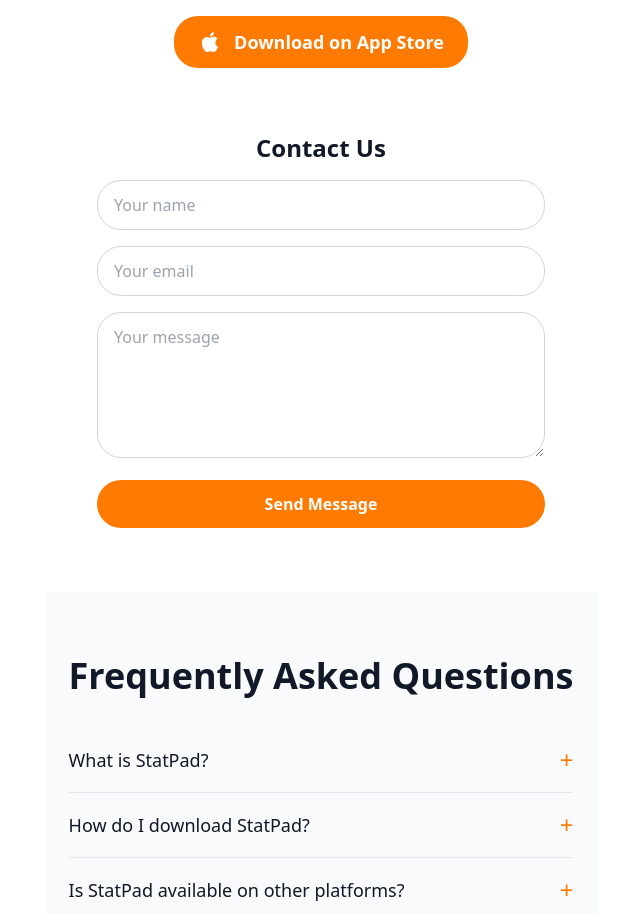
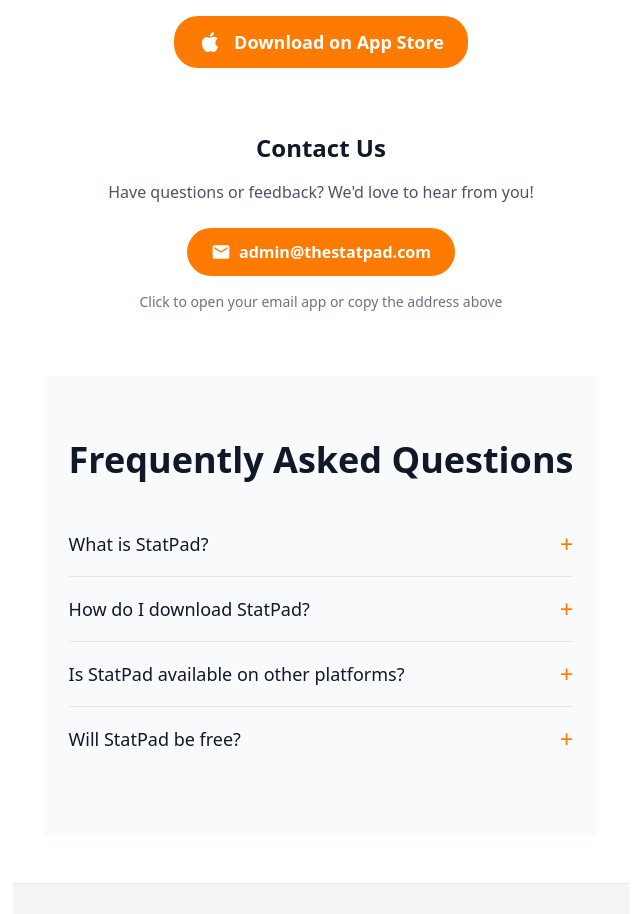
Before and after one commit to msetji/StatPad-Web, a Next.js app: page / in a window 1280 px wide. Shown: the part 2540-3454 px from the top of the page, without its empty margins (319-959 px from the left). Built offline with nearby package versions, Linux system fonts and the light colour scheme; no server answers.

Commit message:
email fix

```diff
--- a/app/actions/submitContact.ts
+++ /dev/null
@@ -1,12 +0,0 @@
-'use server';
-
-import { addContactMessage } from '@/app/api/_utils/store';
-import { sendContactNotification } from '@/app/api/_utils/email';
-
-export default async function submitContact(formData: FormData) {
-  const name = (formData.get('name') || '').toString();
-  const email = (formData.get('email') || '').toString();
-  const message = (formData.get('message') || '').toString();
-  await addContactMessage({ name, email, message });
-  await sendContactNotification(name, email, message);
-}
--- a/app/api/_utils/email.ts
+++ b/app/api/_utils/email.ts
@@ -7,23 +7,55 @@
 async function sendEmail(options: EmailOptions) {
   const apiKey = process.env.RESEND_API_KEY;
   if (!apiKey) {
-    console.log('email mock:', options);
+    console.log('No Resend API key found, email mock:', options);
     return;
   }
+
+  console.log('Sending email via Resend:', {
+    to: options.to,
+    subject: options.subject,
+    from: 'StatPad <admin@updates.thestatpad.com>'
+  });
+
   try {
-    await fetch('https://api.resend.com/v1/emails', {
+    const requestBody = {
+      from: 'StatPad <onboarding@resend.dev>',
+      to: options.to,
+      subject: options.subject,
+      html: options.html,
+    };
+
+    console.log('Resend API request details:', {
+      url: 'https://api.resend.com/v1/emails',
+      method: 'POST',
+      headers: {
+        'Content-Type': 'application/json',
+        Authorization: `Bearer ${apiKey.substring(0, 8)}...`
+      },
+      body: requestBody
+    });
+
+    const response = await fetch('https://api.resend.com/v1/emails', {
       method: 'POST',
       headers: {
         'Content-Type': 'application/json',
         Authorization: `Bearer ${apiKey}`,
       },
-      body: JSON.stringify({
-        from: 'StatPad <admin@thestatpad.com>',
-        to: options.to,
-        subject: options.subject,
-        html: options.html,
-      }),
+      body: JSON.stringify(requestBody),
     });
+
+    const result = await response.json();
+
+    if (!response.ok) {
+      console.error('Resend API error details:', {
+        status: response.status,
+        statusText: response.statusText,
+        headers: Object.fromEntries(response.headers.entries()),
+        body: result
+      });
+    } else {
+      console.log('Email sent successfully:', result);
+    }
   } catch (error) {
     console.error('Resend email error:', error);
   }
--- a/app/page.tsx
+++ b/app/page.tsx
@@ -4,7 +4,7 @@
 import ScreenshotCarousel from '@/components/ScreenshotCarousel';
 import StatsStrip from '@/components/StatsStrip';
 import AppStoreButton from '@/components/AppStoreButton';
-import ContactForm from '@/components/ContactForm';
+import ContactSection from '@/components/ContactForm';
 import FAQ from '@/components/FAQ';
 import Footer from '@/components/Footer';
 
@@ -17,7 +17,7 @@
       <ScreenshotCarousel />
       <StatsStrip />
       <AppStoreButton />
-      <ContactForm />
+      <ContactSection />
       <FAQ />
       <Footer />
     </main>
--- a/components/ContactForm.tsx
+++ b/components/ContactForm.tsx
@@ -1,67 +1,26 @@
-"use client";
-import { useState, useTransition } from 'react';
 import Button from '@/components/ui/button';
-import Input from '@/components/ui/input';
-import Textarea from '@/components/ui/textarea';
-import submitContact from '@/app/actions/submitContact';
 
-export default function ContactForm() {
-  const [name, setName] = useState('');
-  const [email, setEmail] = useState('');
-  const [message, setMessage] = useState('');
-  const [submitted, setSubmitted] = useState(false);
-  const [isPending, startTransition] = useTransition();
-
-  const handleSubmit = (e: React.FormEvent<HTMLFormElement>) => {
-    e.preventDefault();
-    const formData = new FormData();
-    formData.append('name', name);
-    formData.append('email', email);
-    formData.append('message', message);
-    startTransition(() => {
-      submitContact(formData).then(() => {
-        setSubmitted(true);
-        setName('');
-        setEmail('');
-        setMessage('');
-      });
-    });
-  };
-
+export default function ContactSection() {
   return (
-    <div id="contact" className="max-w-md mx-auto mt-16 mb-16">
-      <h3 className="text-2xl font-bold mb-4 text-center">Contact Us</h3>
-      {submitted ? (
-        <p className="text-green-600 text-center">Thanks for reaching out! We'll get back to you soon.</p>
-      ) : (
-        <form onSubmit={handleSubmit} className="space-y-4">
-          <Input
-            name="name"
-            placeholder="Your name"
-            value={name}
-            onChange={(e) => setName(e.target.value)}
-          />
-          <Input
-            type="email"
-            name="email"
-            placeholder="Your email"
-            value={email}
-            onChange={(e) => setEmail(e.target.value)}
-            required
-          />
-          <Textarea
-            name="message"
-            placeholder="Your message"
-            rows={5}
-            value={message}
-            onChange={(e) => setMessage(e.target.value)}
-            required
-          />
-          <Button type="submit" disabled={isPending} className="w-full">
-            {isPending ? 'Sending...' : 'Send Message'}
-          </Button>
-        </form>
-      )}
+    <div id="contact" className="max-w-md mx-auto mt-16 mb-16 text-center">
+      <h3 className="text-2xl font-bold mb-4">Contact Us</h3>
+      <p className="text-gray-600 mb-6">
+        Have questions or feedback? We'd love to hear from you!
+      </p>
+      <a
+        href="mailto:admin@thestatpad.com?subject=StatPad%20Inquiry"
+        className="no-underline"
+      >
+        <Button className="flex items-center gap-2 mx-auto">
+          <svg width="20" height="20" viewBox="0 0 24 24" fill="currentColor">
+            <path d="M20 4H4c-1.1 0-1.99.9-1.99 2L2 18c0 1.1.89 2 2 2h16c1.1 0 2-.9 2-2V6c0-1.1-.9-2-2-2zm0 4l-8 5-8-5V6l8 5 8-5v2z"/>
+          </svg>
+          admin@thestatpad.com
+        </Button>
+      </a>
+      <p className="text-sm text-gray-500 mt-4">
+        Click to open your email app or copy the address above
+      </p>
     </div>
   );
 }
```
